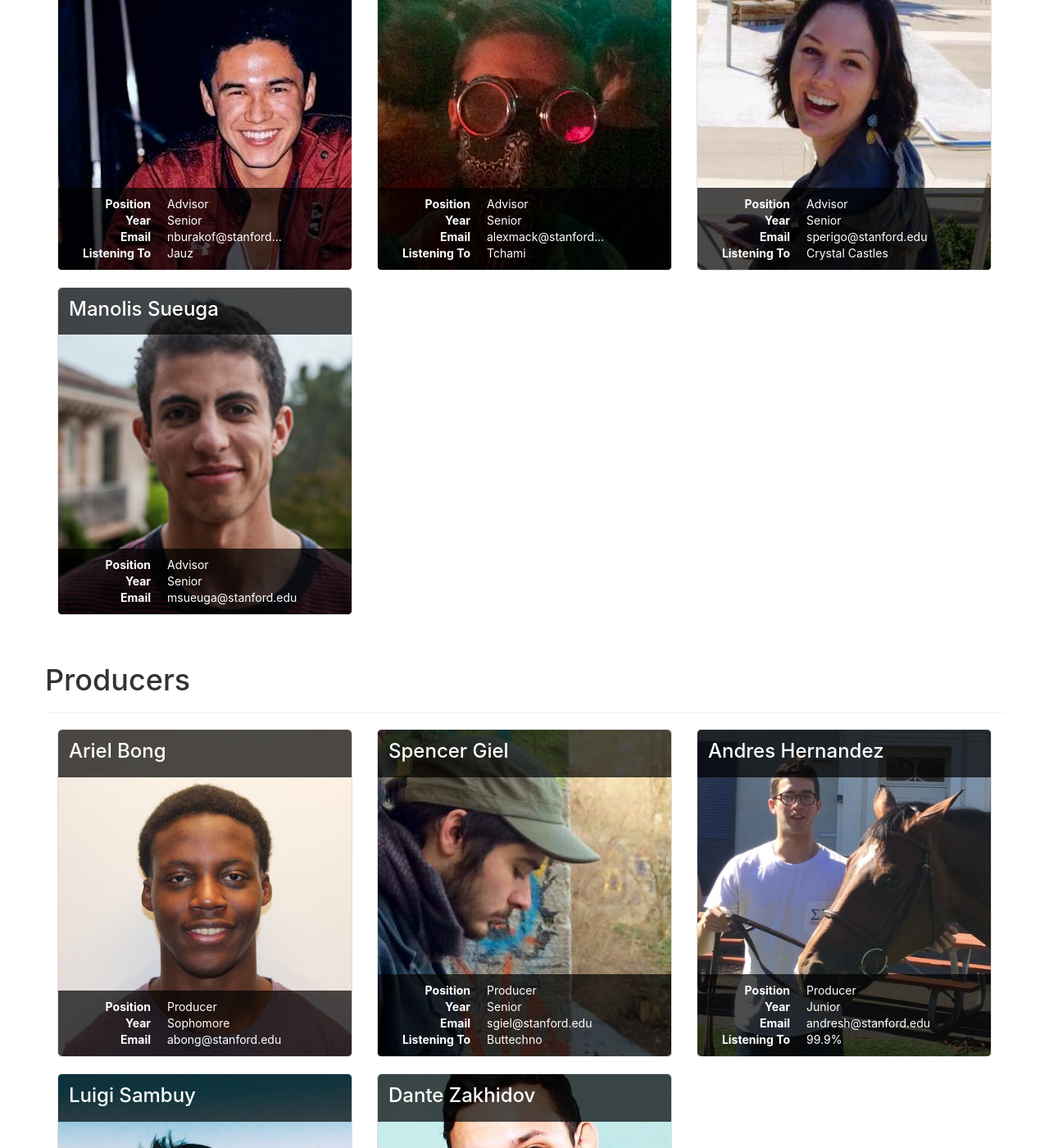
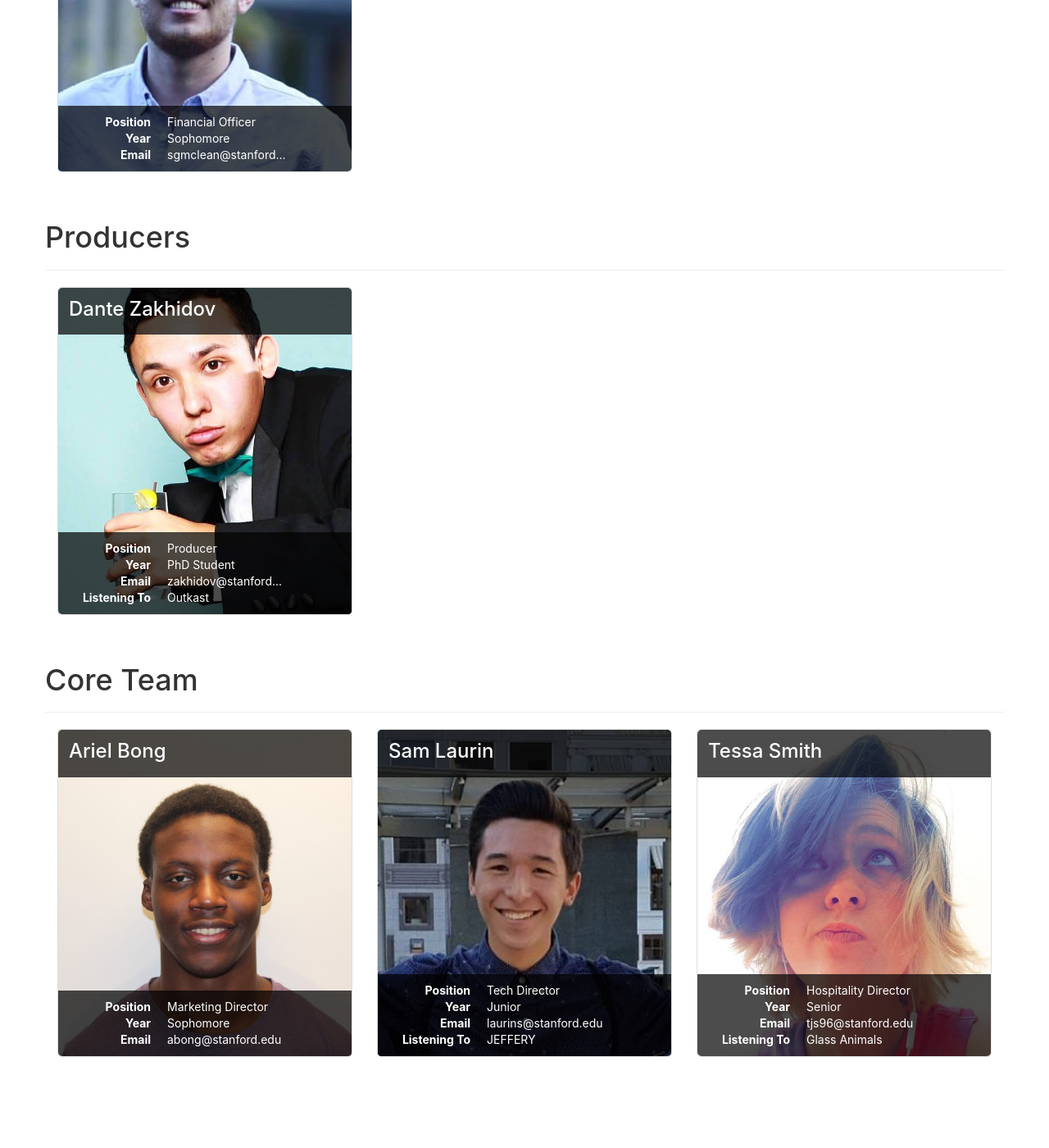
Before and after one commit to StanfordConcertNetwork/scn.stanford.edu, a Jekyll site: the page built from team/index.html, in a window 1280 px wide and 1400 px high, scrolled down 1360 px. Shown: the whole window at 82% size. Built offline with Jekyll 4.4.1, drawn with Linux system fonts in a browser that asks for light colours; nearby versions of some CDN libraries; after the commit the page ends 2669 px from its top, so only the background shows below that; some of the changed text lies outside the part shown.

Commit message:
updated images and some of team info

```diff
--- a/_data/team.yml
+++ b/_data/team.yml
@@ -1,4 +1,29 @@
 Directors:
+  - image: alex
+    name: Alex Barakat
+    position: Co-Director
+    year: Senior
+    email: alexb23@stanford.edu
+    concert: RUFUS DU SOL
+    artist: Jorja Smith -
+    artist_link: https://open.spotify.com/artist/1CoZyIx7UvdxT5c8UkMzHd
+  - image: angela
+    name: Angela Black
+    position: Co-Director
+    year: Sophomore
+    email: aablack@stanford.edu
+    concert: Weezer at Del Mar Fairgrounds
+    artist: Alvvays, Mac Demarco, Tame Impala
+    artist_link:
+  - image: tony
+    name: Tony Bruess
+    position: Co-Director
+    year: Senior
+    email: bruess@stanford.edu
+    concert: ODESZA at Red Rocks
+    artist: SZA - Ctrl
+    artist_link: https://open.spotify.com/artist/7tYKF4w9nC0nq9CsPZTHyP
+Advisory Board:
   - image: tommy
     name: Tommy Choi
     position: Co-Director
@@ -20,14 +45,6 @@
     year: Sophomore
     artist:
     artist_link:
-Financial Officers:
-  - image: alexb
-    name: Alex Barakat
-    position: Financial Officer
-    year: Junior
-    email: alexb23@stanford.edu
-    artist:
-    artist_link:
   - image: skyler
     name: Skyler McLean
     position: Financial Officer
@@ -35,64 +52,7 @@
     email: sgmclean@stanford.edu
     artist:
     artist_link:
-Advisory Board:
-  - image: nick
-    name: Nick Burakoff
-    position: Advisor
-    year: Senior
-    email: nburakof@stanford.edu
-    artist: Jauz
-    artist_link: https://open.spotify.com/artist/5ttgIeUVka6FLyi00Uu5h8
-  - image: alexm
-    name: Alex Mack
-    position: Advisor
-    year: Senior
-    email: alexmack@stanford.edu
-    artist: Tchami
-    artist_link: https://open.spotify.com/artist/1KpCi9BOfviCVhmpI4G2sY
-  - image: sasha
-    name: Sasha Perigo
-    position: Advisor
-    year: Senior
-    email: sperigo@stanford.edu
-    artist: Crystal Castles
-    artist_link: https://open.spotify.com/artist/7K3zpFXBvPcvzhj7zlGJdO
-  - image: manolis
-    name: Manolis Sueuga
-    position: Advisor
-    year: Senior
-    email: msueuga@stanford.edu
-    artist:
-    artist_link:
 Producers:
-  - image: ariel
-    name: Ariel Bong
-    position: Producer
-    year: Sophomore
-    email: abong@stanford.edu
-    artist:
-    artist_link:
-  - image: spencer
-    name: Spencer Giel
-    position: Producer
-    year: Senior
-    email: sgiel@stanford.edu
-    artist: Buttechno
-    artist_link: https://soundcloud.com/buttechno
-  - image: andres
-    name: Andres Hernandez
-    position: Producer
-    year: Junior
-    email: andresh@stanford.edu
-    artist: 99.9%
-    artist_link: https://open.spotify.com/album/1dZZh7PvVgce1DDsDPzy8Z
-  - image: luigi
-    name: Luigi Sambuy
-    position: Producer
-    year: Junior
-    email: lsambuy@stanford.edu
-    artist:
-    artist_link:
   - image: dante
     name: Dante Zakhidov
     position: Producer
@@ -101,45 +61,24 @@
     artist: Outkast
     artist_link:
 Core Team:
-  - image: sofi
-    name: Sofi Arimany
-    position: Hospitality Director
-    year: Senior
-    email: aarimany@stanford.edu
-    artist:
-    artist_link:
-  - image: tony
-    name: Tony Bruess
-    position: Online Operations Director
-    year: Junior
-    email: bruess@stanford.edu
-    artist:
-    artist_link:
-  - image: henry
-    name: Henry Ingram
+  - image: ariel
+    name: Ariel Bong
     position: Marketing Director
-    year: Junior
-    email: hingram@stanford.edu
+    year: Sophomore
+    email: abong@stanford.edu
     artist:
     artist_link:
   - image: sam
     name: Sam Laurin
     position: Tech Director
     email: laurins@stanford.edu
-    year: Sophomore
+    year: Junior
     artist: JEFFERY
     artist_link: https://open.spotify.com/album/7EpUpNUkkEGnaCvkcn1j4H
-  - image: alejandra
-    name: Alejandra Salazar
-    position: Creative Director
-    year: Senior
-    email: amsalazar@stanford.edu
-    artist: James Blake
-    artist_link: https://open.spotify.com/artist/53KwLdlmrlCelAZMaLVZqU
   - image: tessa
     name: Tessa Smith
-    position: Social Chair
-    year: Junior
+    position: Hospitality Director
+    year: Senior
     email: tjs96@stanford.edu
     artist: Glass Animals
     artist_link: https://open.spotify.com/artist/4yvcSjfu4PC0CYQyLy4wSq
```
Also changed, not shown: assets/img/team_2017/ariel.jpg (added), assets/img/team_2017/frank.jpg (added), assets/img/team_2017/jenny.jpg (added), assets/img/team_2017/jose.jpg (added), assets/img/team_2017/kelly.jpg (added), assets/img/team_2017/kyle.jpg (added), assets/img/team_2017/lilla.png (added), assets/img/team_2017/rob.jpg (added), assets/img/team_2017/rosalind.jpg (added), assets/img/team_2017/tommy.jpg (added), assets/img/team_2017/tony.jpg (added), 7 other files.
